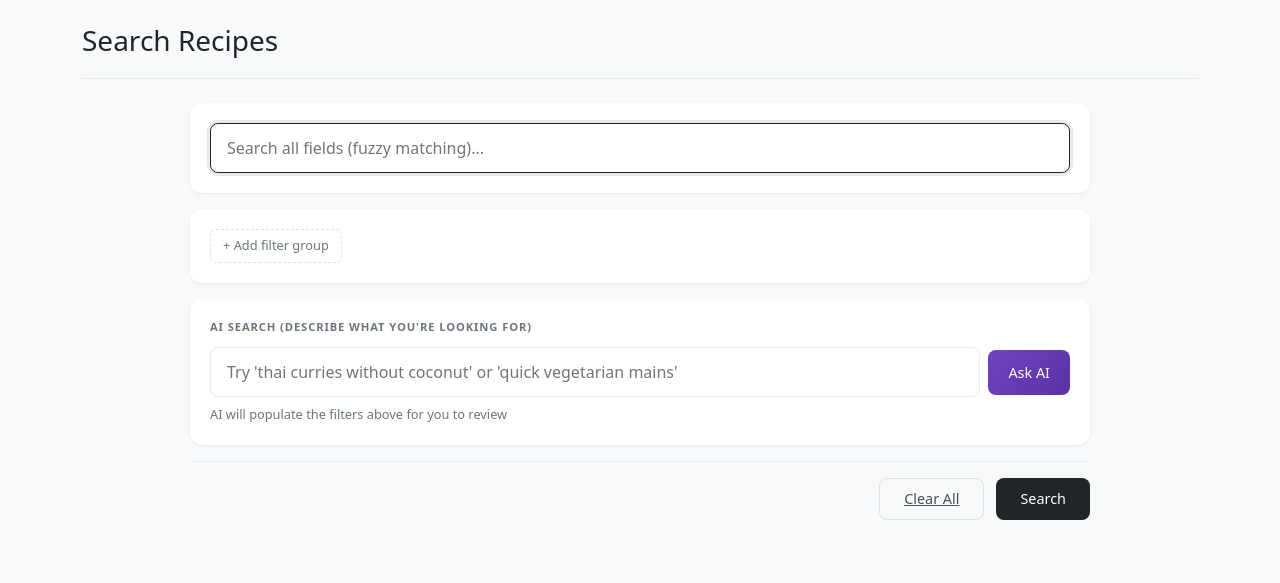
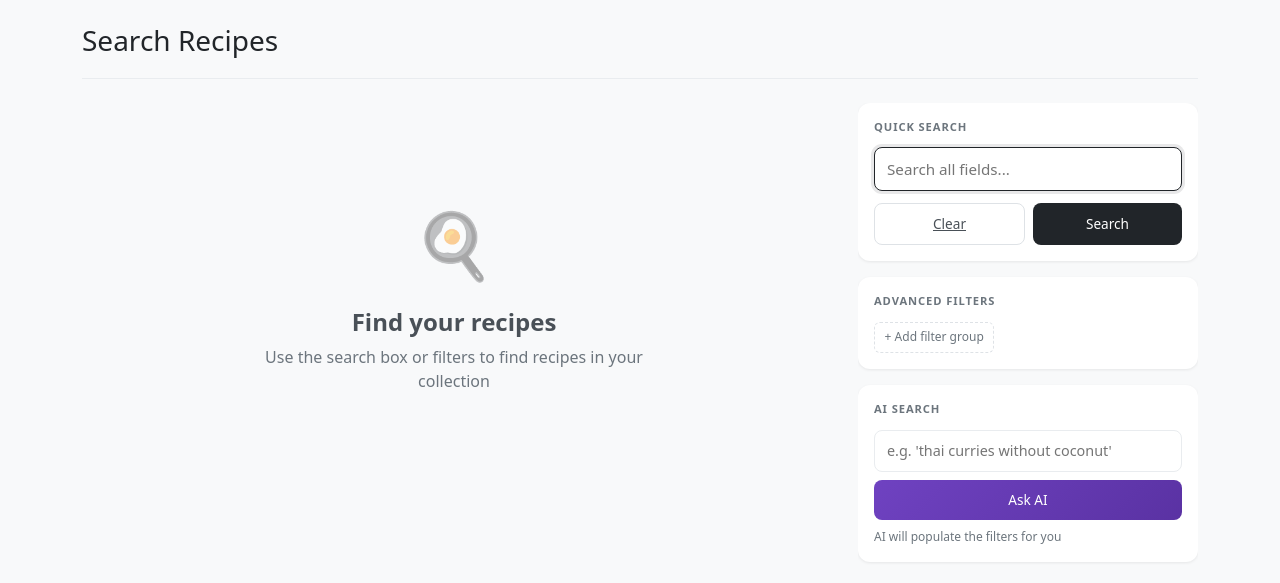
Before and after one commit to elgrove/cookmarks, a Django app: page /search/ in a window 1280 px wide. Shown: the part 57-640 px from the top of the page. Run offline with Django 5.2, Linux system fonts and the light colour scheme; some libraries are stand-ins or nearby versions.

Commit message:
ai search improvements

```diff
--- a/core/templates/core/search.html
+++ b/core/templates/core/search.html
@@ -5,16 +5,33 @@
 
 {% block content %}
 <style>
-    /* Search page styles */
-    .search-container {
-        max-width: 900px;
+    /* Two-column layout */
+    .search-layout {
+        display: grid;
+        grid-template-columns: 1fr 340px;
+        gap: 2rem;
+        max-width: 1400px;
         margin: 0 auto;
+    }
+
+    /* Results column (left) */
+    .results-column {
+        min-width: 0;
+    }
+
+    /* Sidebar (right) */
+    .search-sidebar {
+        position: sticky;
+        top: 1rem;
+        height: fit-content;
+        max-height: calc(100vh - 2rem);
+        overflow-y: auto;
     }
 
     .search-box {
         background: #fff;
         border-radius: 12px;
-        padding: 1.25rem;
+        padding: 1rem;
         box-shadow: 0 1px 3px rgba(0,0,0,0.08);
         margin-bottom: 1rem;
     }
@@ -30,10 +47,16 @@
     }
 
     /* Quick search */
+    .quick-search-row {
+        display: flex;
+        gap: 0.5rem;
+        align-items: center;
+    }
+
     .quick-search-input {
-        width: 100%;
-        padding: 0.75rem 1rem;
-        font-size: 1rem;
+        flex: 1;
+        padding: 0.6rem 0.75rem;
+        font-size: 0.95rem;
         border: 1px solid #e9ecef;
         border-radius: 8px;
         transition: border-color 0.15s ease, box-shadow 0.15s ease;
@@ -45,11 +68,41 @@
         box-shadow: 0 0 0 3px rgba(33, 37, 41, 0.1);
     }
 
+    .search-btn {
+        padding: 0.6rem 1rem;
+        font-size: 0.85rem;
+        font-weight: 500;
+        border-radius: 8px;
+        border: none;
+        cursor: pointer;
+        transition: all 0.15s ease;
+        white-space: nowrap;
+    }
+
+    .search-btn-primary {
+        background: #212529;
+        color: white;
+    }
+
+    .search-btn-primary:hover {
+        background: #343a40;
+    }
+
+    .search-btn-secondary {
+        background: transparent;
+        border: 1px solid #dee2e6;
+        color: #495057;
+    }
+
+    .search-btn-secondary:hover {
+        background: #f8f9fa;
+    }
+
     /* Filter groups */
     .filter-group {
         border: 1px solid #e9ecef;
         border-radius: 8px;
-        padding: 0.875rem;
+        padding: 0.75rem;
         margin-bottom: 0.5rem;
         background: #fafbfc;
     }
@@ -149,9 +205,9 @@
     .filter-add-btn {
         display: inline-flex;
         align-items: center;
-        gap: 0.35rem;
-        padding: 0.4rem 0.75rem;
-        font-size: 0.8rem;
+        gap: 0.25rem;
+        padding: 0.35rem 0.6rem;
+        font-size: 0.75rem;
         border: 1px dashed #dee2e6;
         border-radius: 6px;
         background: transparent;
@@ -207,47 +257,80 @@
         color: #004085;
     }
 
-    /* Search actions */
-    .search-actions {
-        display: flex;
-        gap: 0.75rem;
-        justify-content: flex-end;
-        margin-top: 1rem;
-        padding-top: 1rem;
-        border-top: 1px solid #e9ecef;
+    /* AI Prompt */
+    .ai-prompt-input {
+        width: 100%;
+        padding: 0.6rem 0.75rem;
+        font-size: 0.9rem;
+        border: 1px solid #e9ecef;
+        border-radius: 8px;
+        transition: border-color 0.15s ease, box-shadow 0.15s ease;
+        margin-bottom: 0.5rem;
     }
 
-    .search-btn {
-        padding: 0.6rem 1.5rem;
-        font-size: 0.9rem;
+    .ai-prompt-input:focus {
+        outline: none;
+        border-color: #6f42c1;
+        box-shadow: 0 0 0 3px rgba(111, 66, 193, 0.1);
+    }
+
+    .ai-prompt-btn {
+        width: 100%;
+        padding: 0.6rem 1rem;
+        font-size: 0.85rem;
         font-weight: 500;
+        border: none;
         border-radius: 8px;
-        border: none;
+        background: linear-gradient(135deg, #6f42c1, #5a32a3);
+        color: white;
         cursor: pointer;
         transition: all 0.15s ease;
     }
 
-    .search-btn-primary {
-        background: #212529;
-        color: white;
+    .ai-prompt-btn:hover:not(:disabled) {
+        background: linear-gradient(135deg, #5a32a3, #4a2883);
+        transform: translateY(-1px);
     }
 
-    .search-btn-primary:hover {
-        background: #343a40;
+    .ai-prompt-btn:disabled {
+        background: #adb5bd;
+        cursor: not-allowed;
     }
 
-    .search-btn-secondary {
-        background: transparent;
-        border: 1px solid #dee2e6;
-        color: #495057;
+    .ai-prompt-btn.loading {
+        position: relative;
     }
 
-    .search-btn-secondary:hover {
-        background: #f8f9fa;
+    .ai-prompt-btn.loading::after {
+        content: "";
+        position: absolute;
+        width: 14px;
+        height: 14px;
+        margin-left: 6px;
+        border: 2px solid transparent;
+        border-top-color: white;
+        border-radius: 50%;
+        animation: spin 0.8s linear infinite;
     }
 
-    /* Results */
-    .search-results-header {
+    @keyframes spin {
+        to { transform: rotate(360deg); }
+    }
+
+    .ai-error {
+        color: #dc3545;
+        font-size: 0.8rem;
+        margin-top: 0.5rem;
+    }
+
+    .ai-hint {
+        font-size: 0.75rem;
+        color: #6c757d;
+        margin-top: 0.5rem;
+    }
+
+    /* Results header */
+    .results-header {
         display: flex;
         justify-content: space-between;
         align-items: center;
@@ -374,81 +457,46 @@
         opacity: 0.5;
     }
 
-    /* AI Prompt */
-    .ai-prompt-row {
+    /* Initial state (no search yet) */
+    .search-initial {
         display: flex;
-        gap: 0.5rem;
+        flex-direction: column;
         align-items: center;
+        justify-content: center;
+        min-height: 400px;
+        text-align: center;
+        color: #6c757d;
     }
 
-    .ai-prompt-input {
-        flex: 1;
-        padding: 0.75rem 1rem;
-        font-size: 1rem;
-        border: 1px solid #e9ecef;
-        border-radius: 8px;
-        transition: border-color 0.15s ease, box-shadow 0.15s ease;
+    .search-initial-icon {
+        font-size: 4rem;
+        margin-bottom: 1rem;
+        opacity: 0.4;
     }
 
-    .ai-prompt-input:focus {
-        outline: none;
-        border-color: #6f42c1;
-        box-shadow: 0 0 0 3px rgba(111, 66, 193, 0.1);
+    .search-initial h2 {
+        font-size: 1.5rem;
+        font-weight: 600;
+        color: #495057;
+        margin-bottom: 0.5rem;
     }
 
-    .ai-prompt-btn {
-        padding: 0.75rem 1.25rem;
-        font-size: 0.9rem;
-        font-weight: 500;
-        border: none;
-        border-radius: 8px;
-        background: linear-gradient(135deg, #6f42c1, #5a32a3);
-        color: white;
-        cursor: pointer;
-        transition: all 0.15s ease;
-        white-space: nowrap;
+    .search-initial p {
+        font-size: 1rem;
+        max-width: 400px;
     }
 
-    .ai-prompt-btn:hover:not(:disabled) {
-        background: linear-gradient(135deg, #5a32a3, #4a2883);
-        transform: translateY(-1px);
-    }
+    /* Responsive */
+    @media (max-width: 900px) {
+        .search-layout {
+            grid-template-columns: 1fr;
+        }
 
-    .ai-prompt-btn:disabled {
-        background: #adb5bd;
-        cursor: not-allowed;
-    }
-
-    .ai-prompt-btn.loading {
-        position: relative;
-    }
-
-    .ai-prompt-btn.loading::after {
-        content: "";
-        position: absolute;
-        width: 16px;
-        height: 16px;
-        margin-left: 8px;
-        border: 2px solid transparent;
-        border-top-color: white;
-        border-radius: 50%;
-        animation: spin 0.8s linear infinite;
-    }
-
-    @keyframes spin {
-        to { transform: rotate(360deg); }
-    }
-
-    .ai-error {
-        color: #dc3545;
-        font-size: 0.85rem;
-        margin-top: 0.5rem;
-    }
-
-    .ai-hint {
-        font-size: 0.8rem;
-        color: #6c757d;
-        margin-top: 0.5rem;
+        .search-sidebar {
+            position: static;
+            order: -1;
+            max-height: none;
+        }
     }
 </style>
 
@@ -457,100 +505,16 @@
     <h1 class="page-title">Search Recipes</h1>
 </div>
 
-<div class="search-container">
-    <form method="get" action="{% url 'search' %}" id="searchForm">
-        <!-- Quick Search Box -->
-        <div class="search-box">
-            <input type="text"
-                   class="quick-search-input"
-                   name="q"
-                   placeholder="Search all fields (fuzzy matching)..."
-                   value="{{ query }}"
-                   autofocus>
-        </div>
-
-        <!-- Filter Builder -->
-        <div class="search-box">
-            <div id="filterGroups">
-                {% if filters %}
-                    {% for group in filters %}
-                    <div class="filter-group" data-group-index="{{ forloop.counter0 }}">
-                        <div class="filter-group-header">
-                            <button type="button" class="filter-group-logic {{ group.logic }}" onclick="toggleGroupLogic(this)">{{ group.logic|upper }}</button>
-                            <span class="filter-group-label">within this group</span>
-                            <button type="button" class="filter-remove-btn" onclick="removeGroup(this)" title="Remove group">×</button>
-                        </div>
-                        {% for condition in group.conditions %}
-                        <div class="filter-row">
-                            <select class="filter-field-select" name="filter_field[]">
-                                <option value="name" {% if condition.field == 'name' %}selected{% endif %}>Name</option>
-                                <option value="ingredients" {% if condition.field == 'ingredients' %}selected{% endif %}>Ingredients</option>
-                                <option value="instructions" {% if condition.field == 'instructions' %}selected{% endif %}>Instructions</option>
-                                <option value="keywords" {% if condition.field == 'keywords' %}selected{% endif %}>Keywords</option>
-                                <option value="author" {% if condition.field == 'author' %}selected{% endif %}>Author</option>
-                                <option value="book" {% if condition.field == 'book' %}selected{% endif %}>Book</option>
-                            </select>
-                            <select class="filter-operator-select" name="filter_op[]">
-                                <option value="contains" {% if condition.op == 'contains' %}selected{% endif %}>contains</option>
-                                <option value="not_contains" {% if condition.op == 'not_contains' %}selected{% endif %}>doesn't contain</option>
-                                <option value="equals" {% if condition.op == 'equals' %}selected{% endif %}>equals</option>
-                                <option value="starts" {% if condition.op == 'starts' %}selected{% endif %}>starts with</option>
-                            </select>
-                            <input type="text" class="filter-value-input" name="filter_value[]" value="{{ condition.value }}" placeholder="Value...">
-                            <input type="hidden" name="filter_group[]" value="{{ forloop.parentloop.counter0 }}">
-                            <input type="hidden" name="filter_logic[]" value="{{ group.logic }}">
-                            <button type="button" class="filter-remove-btn" onclick="removeFilter(this)" title="Remove filter">×</button>
-                        </div>
-                        {% endfor %}
-                        <button type="button" class="filter-add-btn mt-2" onclick="addFilterToGroup(this.parentElement)">+ Add condition</button>
-                    </div>
-                    {% if not forloop.last %}
-                    <div class="logic-connector">
-                        <button type="button" class="logic-connector-btn {{ group_logic|default:'or' }}" onclick="toggleConnectorLogic(this)">{{ group_logic|default:'OR'|upper }}</button>
-                    </div>
-                    {% endif %}
-                    {% endfor %}
-                {% endif %}
-            </div>
-            <input type="hidden" name="group_logic" id="groupLogicInput" value="{{ group_logic|default:'or' }}">
-            <button type="button" class="filter-add-btn {% if filters %}mt-3{% endif %}" onclick="addFilterGroup()">+ Add filter group</button>
-        </div>
-
-        <!-- AI Search -->
-        <div class="search-box">
-            <div class="search-box-title">AI Search (describe what you're looking for)</div>
-            <div class="ai-prompt-row">
-                <input type="text"
-                       class="ai-prompt-input"
-                       id="aiPromptInput"
-                       placeholder="Try 'thai curries without coconut' or 'quick vegetarian mains'">
-                <button type="button" class="ai-prompt-btn" id="aiPromptBtn" onclick="translateWithAI()">
-                    Ask AI
-                </button>
-            </div>
-            <div id="aiError" class="ai-error" style="display: none;"></div>
-            <div class="ai-hint">AI will populate the filters above for you to review</div>
-        </div>
-
-        <!-- Sort -->
-        <input type="hidden" name="sort" id="sortInput" value="{{ sort_by|default:'relevance' }}">
-
-        <!-- Search Actions -->
-        <div class="search-actions">
-            <a href="{% url 'search' %}" class="search-btn search-btn-secondary">Clear All</a>
-            <button type="submit" class="search-btn search-btn-primary">Search</button>
-        </div>
-    </form>
-
-    <!-- Search Results -->
-    {% if has_searched %}
-    <div class="search-results mt-4">
-        <div class="search-results-header">
-            <span class="search-results-count">
+<div class="search-layout">
+    <!-- Results Column (Left) -->
+    <div class="results-column">
+        {% if has_searched %}
+        <div class="results-header">
+            <span class="results-count">
                 {{ recipes.paginator.count }} result{{ recipes.paginator.count|pluralize }}
                 {% if query %}for "{{ query }}"{% endif %}
             </span>
-            <div class="search-results-sort">
+            <div class="results-sort">
                 <span style="font-size: 0.85rem; color: #6c757d;">Sort:</span>
                 <select class="form-select form-select-sm" style="width: auto; font-size: 0.85rem;" id="sortSelect">
                     <option value="relevance" {% if sort_by == 'relevance' %}selected{% endif %}>Relevance</option>
@@ -617,8 +581,102 @@
             {% endif %}
         </nav>
         {% endif %}
+        {% else %}
+        <!-- Initial state - no search performed yet -->
+        <div class="search-initial">
+            <div class="search-initial-icon">🍳</div>
+            <h2>Find your recipes</h2>
+            <p>Use the search box or filters to find recipes in your collection</p>
+        </div>
+        {% endif %}
     </div>
-    {% endif %}
+
+    <!-- Search Sidebar (Right) -->
+    <div class="search-sidebar">
+        <form method="get" action="{% url 'search' %}" id="searchForm">
+            <!-- Quick Search Box -->
+            <div class="search-box">
+                <div class="search-box-title">Quick Search</div>
+                <div class="quick-search-row">
+                    <input type="text"
+                           class="quick-search-input"
+                           name="q"
+                           placeholder="Search all fields..."
+                           value="{{ query }}"
+                           autofocus>
+                </div>
+                <div style="display: flex; gap: 0.5rem; margin-top: 0.75rem;">
+                    <a href="{% url 'search' %}" class="search-btn search-btn-secondary" style="flex: 1; text-align: center;">Clear</a>
+                    <button type="submit" class="search-btn search-btn-primary" style="flex: 1;">Search</button>
+                </div>
+            </div>
+
+            <!-- Filter Builder -->
+            <div class="search-box">
+                <div class="search-box-title">Advanced Filters</div>
+                <div id="filterGroups">
+                    {% if filters %}
+                        {% for group in filters %}
+                        <div class="filter-group" data-group-index="{{ forloop.counter0 }}">
+                            <div class="filter-group-header">
+                                <button type="button" class="filter-group-logic {{ group.logic }}" onclick="toggleGroupLogic(this)">{{ group.logic|upper }}</button>
+                                <span class="filter-group-label">within this group</span>
+                                <button type="button" class="filter-remove-btn" onclick="removeGroup(this)" title="Remove group">×</button>
+                            </div>
+                            {% for condition in group.conditions %}
+                            <div class="filter-row">
+                                <select class="filter-field-select" name="filter_field[]">
+                                    <option value="name" {% if condition.field == 'name' %}selected{% endif %}>Name</option>
+                                    <option value="ingredients" {% if condition.field == 'ingredients' %}selected{% endif %}>Ingredients</option>
+                                    <option value="instructions" {% if condition.field == 'instructions' %}selected{% endif %}>Instructions</option>
+                                    <option value="keywords" {% if condition.field == 'keywords' %}selected{% endif %}>Keywords</option>
+                                    <option value="author" {% if condition.field == 'author' %}selected{% endif %}>Author</option>
+                                    <option value="book" {% if condition.field == 'book' %}selected{% endif %}>Book</option>
+                                </select>
+                                <select class="filter-operator-select" name="filter_op[]">
+                                    <option value="contains" {% if condition.op == 'contains' %}selected{% endif %}>contains</option>
+                                    <option value="not_contains" {% if condition.op == 'not_contains' %}selected{% endif %}>doesn't contain</option>
+                                    <option value="equals" {% if condition.op == 'equals' %}selected{% endif %}>equals</option>
+                                    <option value="starts" {% if condition.op == 'starts' %}selected{% endif %}>starts with</option>
+                                </select>
+                                <input type="text" class="filter-value-input" name="filter_value[]" value="{{ condition.value }}" placeholder="Value...">
+                                <input type="hidden" name="filter_group[]" value="{{ forloop.parentloop.counter0 }}">
+                                <input type="hidden" name="filter_logic[]" value="{{ group.logic }}">
+                                <button type="button" class="filter-remove-btn" onclick="removeFilter(this)" title="Remove filter">×</button>
+                            </div>
+                            {% endfor %}
+                            <button type="button" class="filter-add-btn mt-2" onclick="addFilterToGroup(this.parentElement)">+ Add condition</button>
+                        </div>
+                        {% if not forloop.last %}
+                        <div class="logic-connector">
+                            <button type="button" class="logic-connector-btn {{ group_logic|default:'or' }}" onclick="toggleConnectorLogic(this)">{{ group_logic|default:'OR'|upper }}</button>
+                        </div>
+                        {% endif %}
+                        {% endfor %}
+                    {% endif %}
+                </div>
+                <input type="hidden" name="group_logic" id="groupLogicInput" value="{{ group_logic|default:'or' }}">
+                <button type="button" class="filter-add-btn {% if filters %}mt-2{% endif %}" onclick="addFilterGroup()">+ Add filter group</button>
+            </div>
+
+            <!-- AI Search -->
+            <div class="search-box">
+                <div class="search-box-title">AI Search</div>
+                <input type="text"
+                       class="ai-prompt-input"
+                       id="aiPromptInput"
+                       placeholder="e.g. 'thai curries without coconut'">
+                <button type="button" class="ai-prompt-btn" id="aiPromptBtn" onclick="translateWithAI()">
+                    Ask AI
+                </button>
+                <div id="aiError" class="ai-error" style="display: none;"></div>
+                <div class="ai-hint">AI will populate the filters for you</div>
+            </div>
+
+            <!-- Sort (hidden) -->
+            <input type="hidden" name="sort" id="sortInput" value="{{ sort_by|default:'relevance' }}">
+        </form>
+    </div>
 </div>
 
 <script>
```
Also changed, not shown: other parts of core/templates/core/search.html (+23 -26 lines), core/services/prompts.py (+3 -6 lines).
